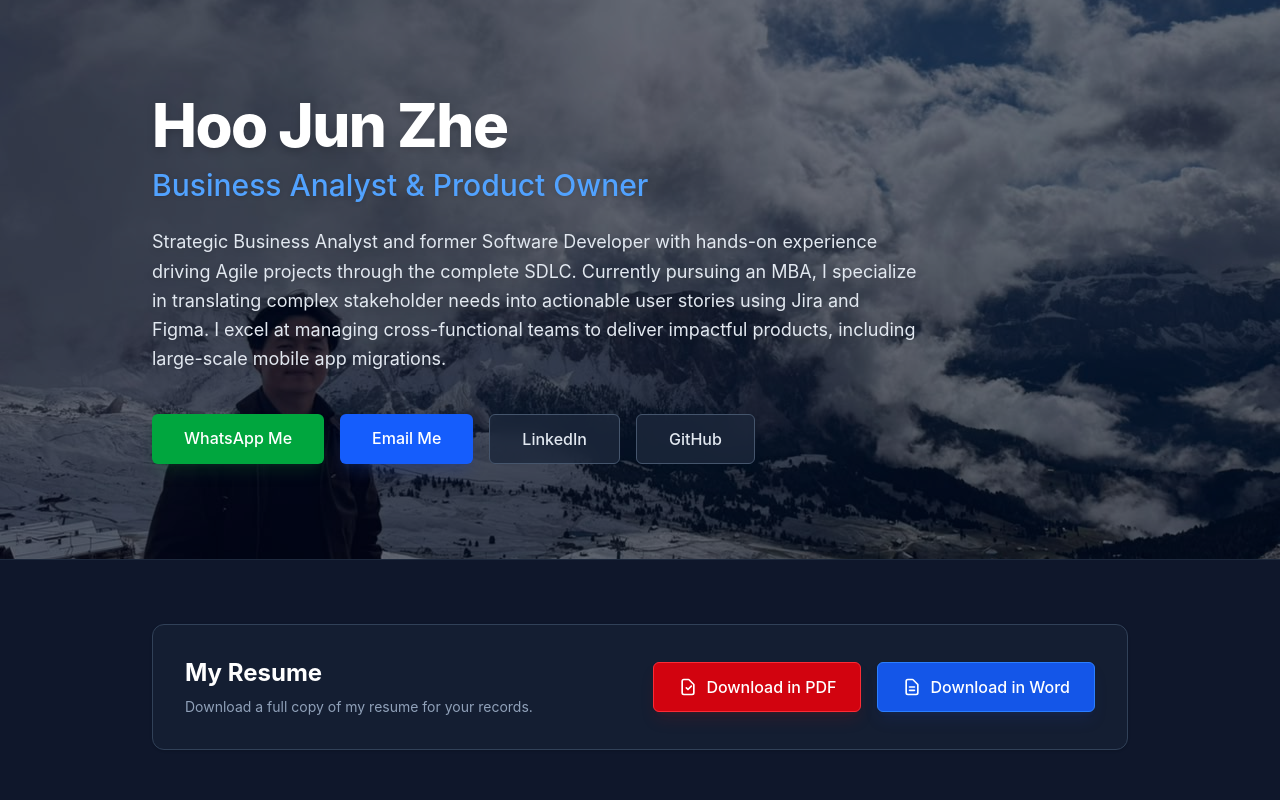
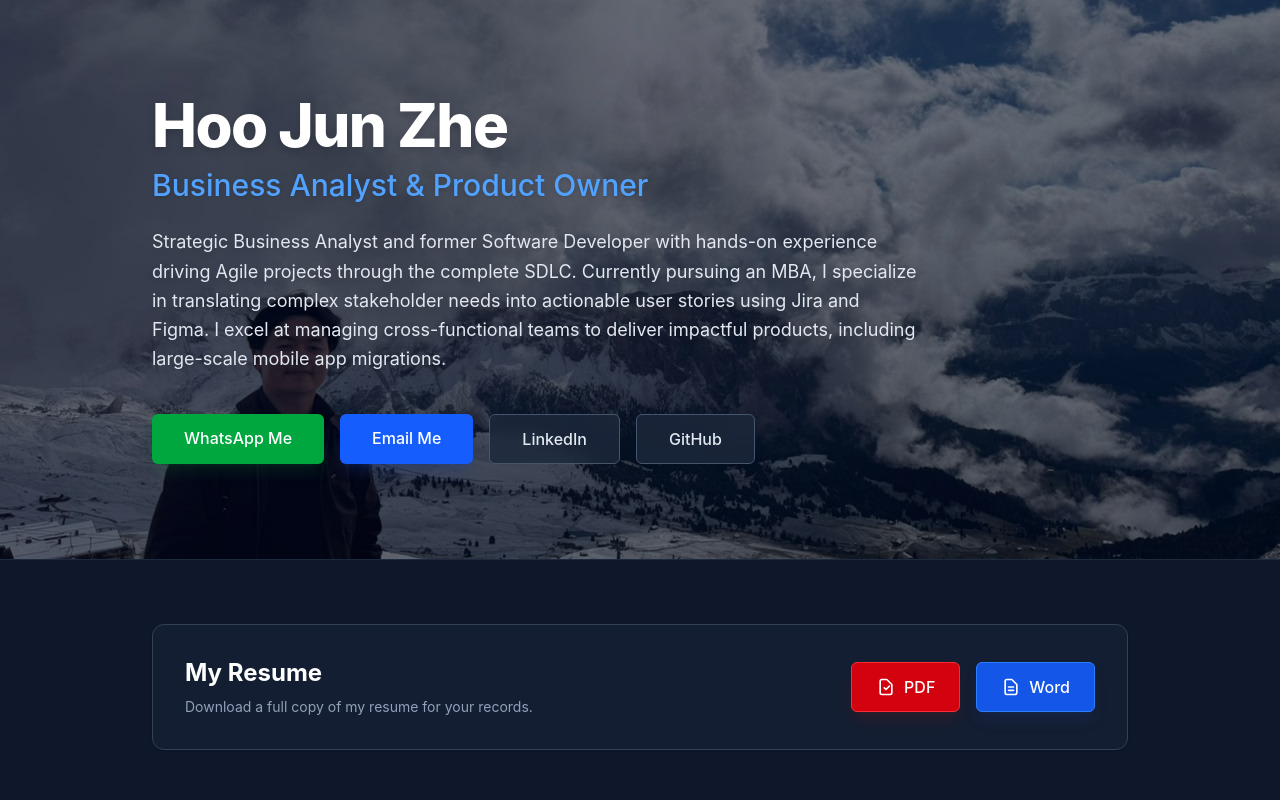
Before and after one commit to hoojunzhe/portfolio-website, a React (Vite) app: page / in a window 1280 px wide. Shown: the top 800 px of the page. Built offline with nearby package versions, Linux system fonts and the light colour scheme.

Commit message:
PDF and word

```diff
--- a/src/App.jsx
+++ b/src/App.jsx
@@ -84,7 +84,7 @@
                 <path strokeLinecap="round" strokeLinejoin="round" strokeWidth="2" d="M7 21h10a2 2 0 002-2V9.414a1 1 0 00-.293-.707l-5.414-5.414A1 1 0 0012.586 3H7a2 2 0 00-2 2v14a2 2 0 002 2z"></path>
                 <path strokeLinecap="round" strokeLinejoin="round" strokeWidth="2" d="M10 13l2 2 4-4"></path>
               </svg>
-              Download in PDF
+              PDF
             </a>
 
             {/* Word Download Button */}
@@ -96,7 +96,7 @@
               <svg className="w-5 h-5 mr-2" fill="none" stroke="currentColor" viewBox="0 0 24 24" xmlns="http://www.w3.org/2000/svg">
                 <path strokeLinecap="round" strokeLinejoin="round" strokeWidth="2" d="M9 12h6m-6 4h6m2 5H7a2 2 0 01-2-2V5a2 2 0 012-2h5.586a1 1 0 01.707.293l5.414 5.414a1 1 0 01.293.707V19a2 2 0 01-2 2z"></path>
               </svg>
-              Download in Word
+              Word
             </a>
           </div>
         </section>
```
